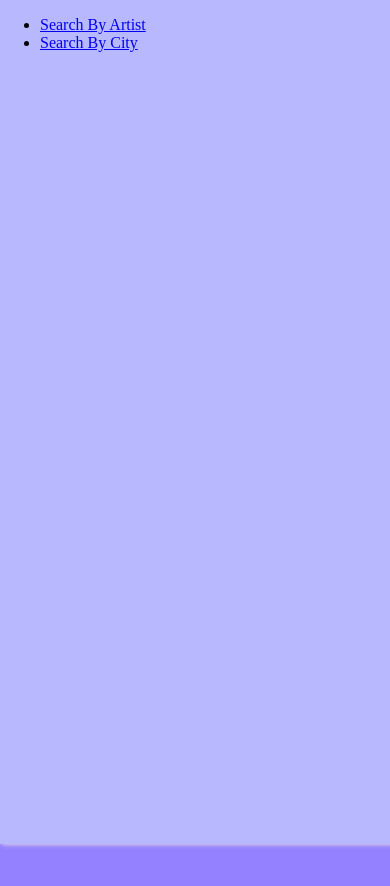
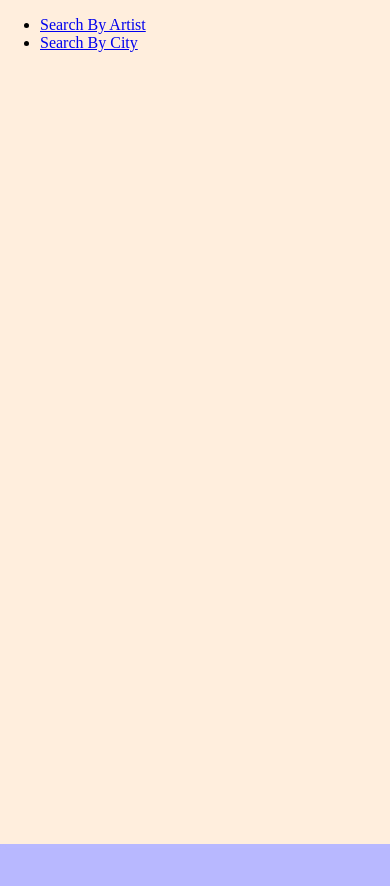
Before and after one commit to ErnestineMoreno/MusicEventsSearchApp, a React (Create React App) app: page /ArtistList in a window 390 px wide. Shown: the top 886 px of the page. Built offline with nearby package versions, Linux system fonts and the light colour scheme.

Commit message:
modified hamburgermenu and background style

```diff
--- a/src/App.js
+++ b/src/App.js
@@ -22,6 +22,7 @@ class App extends React.Component {
          <LocationList /> */}
          <Navbar />
          <HamburgerMenu />
+         <Background />
          <main style={{marginTop:'64px'}}>
            <p>This is the page content!</p>
 
--- a/src/Background.css
+++ b/src/Background.css
@@ -2,7 +2,8 @@
 	position: fixed;
 	width: 100%;
 	height: 100%;
-	background: #f8f7ff;
+	background: #b8b8ff;
+
 	z-index: 100;
 }
 
--- a/src/components/HamburgerMenu/HamburgerMenu.css
+++ b/src/components/HamburgerMenu/HamburgerMenu.css
@@ -1,7 +1,7 @@
 .hamburger {
 	height: 100%;
-    background-color: #b8b8ff;
-    box-shadow: 2px 0px 5px #ffeedd;
+	background-color: #ffeedd;
+	box-shadow: 2px 0px 5px #b8b8ff;
 	/* fixed position so the menu doesn't overlap */
 	position: fixed;
 	top: 0;
```
Lines whose indentation alone changed are shown as unchanged.
